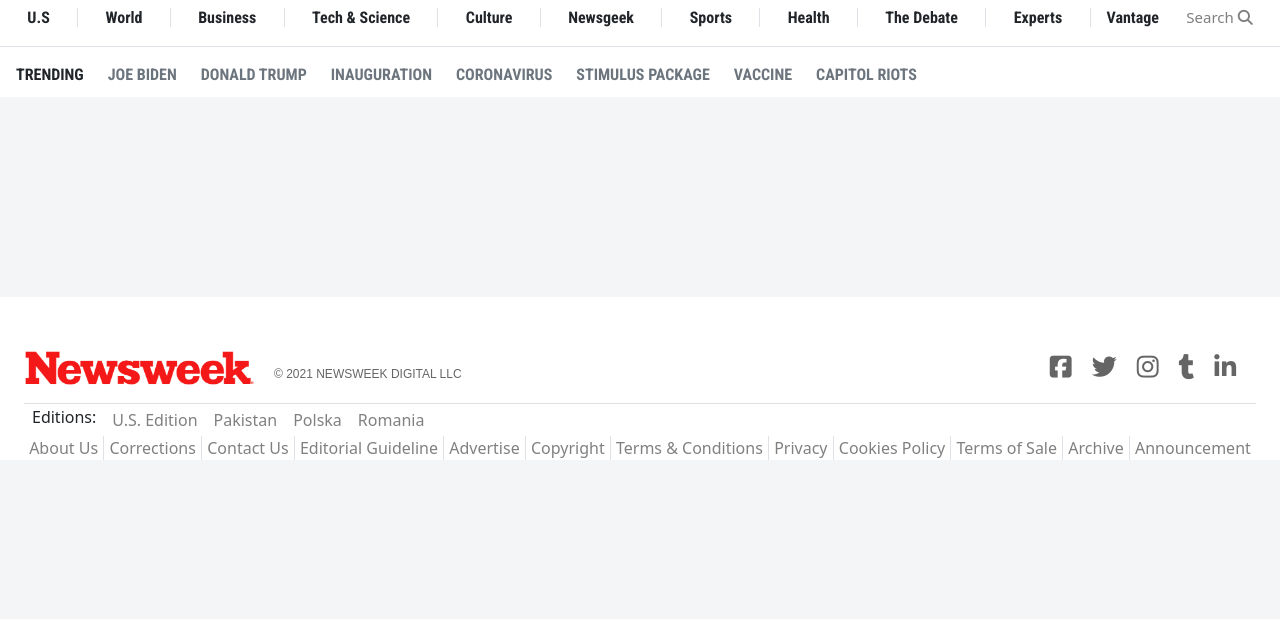
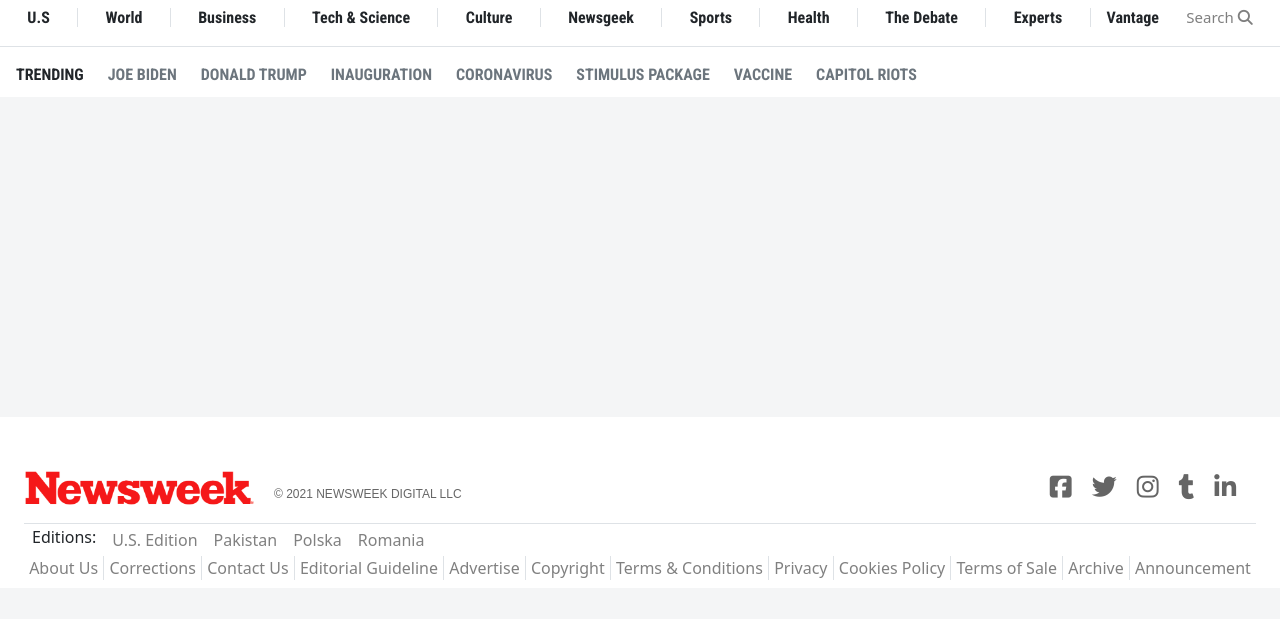
Before and after one commit to Mhdez221993/newsweek-clone, a website: page index.html in a window 1280 px wide. Shown: the part 123-742 px from the top of the page. Drawn offline with nearby package versions, Linux system fonts and the light colour scheme.

Commit message:
update readme and make footer stick to the bottom

```diff
--- a/index.html
+++ b/index.html
@@ -13,7 +13,7 @@
     <title>Newsweek</title>
   </head>
   <body>
-    <header class="row">
+    <header class="d-flex flex-column min-vh-50 row">
       <nav class="d-flex justify-content-between top-nav">
         <h3 class="d-none d-lg-inline align-self-end">Wed, Jan 20, 2021</h3>
         <div class="brand d-flex align-self-end">
@@ -54,7 +54,7 @@
       </nav>
     </header>
     <main></main>
-    <footer class="ps-4 pe-4">
+    <footer class="ps-4 pe-4 mt-auto pb-2">
       <div class="border-bottom pt-5 pb-2 d-md-flex justify-content-between align-content-center">
         <div class="d-md-flex">
           <img class="brand-footer" src="img/newsweek.png" alt="">
--- a/style.css
+++ b/style.css
@@ -14,7 +14,8 @@
 }
 
 main {
-  height: 200px;
+  flex: 1;
+  height: 40vh;
 }
 
 img {
```
Also changed, not shown: README.md, img/project-srcn-shot.jpg (added).
